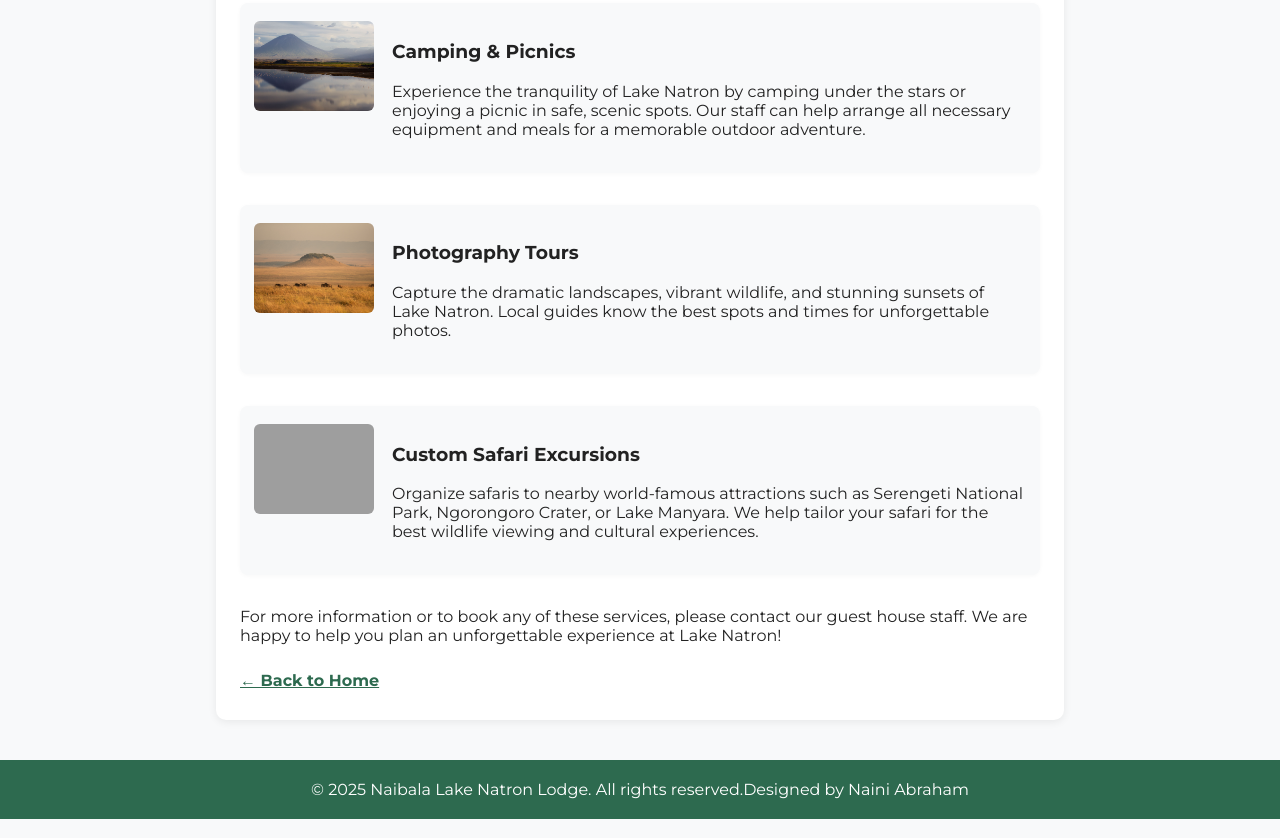
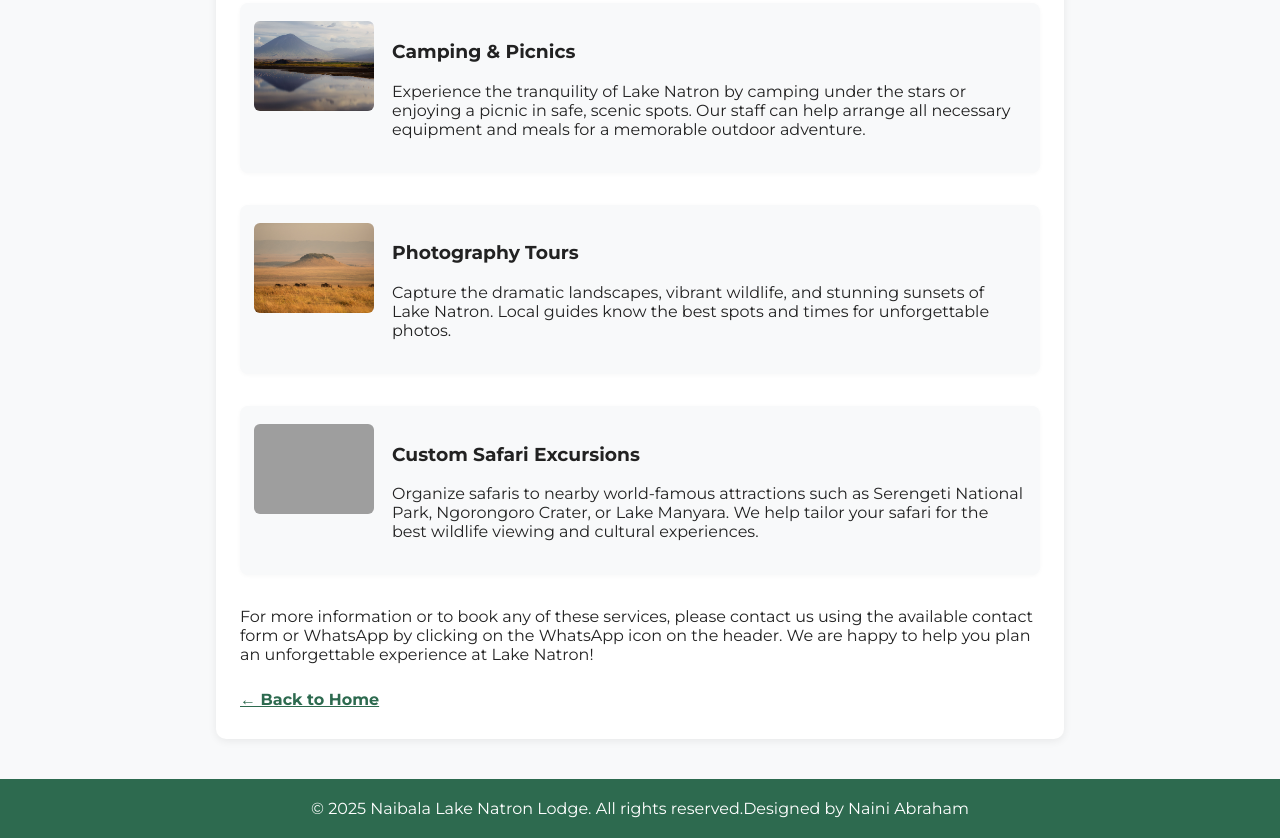
Before and after one commit to Lomelock/Guest-House-Project, a plain HTML site: page Touristservices.html in a window 1280 px wide. Shown: the part 1823-2661 px from the top of the page. Drawn offline with Linux system fonts and the light colour scheme; grey boxes are pictures that could not be loaded.

Commit message:
correct some information on the tourist services page

```diff
--- a/Touristservices.html
+++ b/Touristservices.html
@@ -359,7 +359,7 @@
         </div>
 
         <p>
-            For more information or to book any of these services, please contact our guest house staff. We are happy to help you plan an unforgettable experience at Lake Natron!
+            For more information or to book any of these services, please contact us using the available contact form or WhatsApp by clicking on the WhatsApp icon on the header. We are happy to help you plan an unforgettable experience at Lake Natron!
         </p>
         <a class="back-link" href="index.html">&larr; Back to Home</a>
     </div>
```
